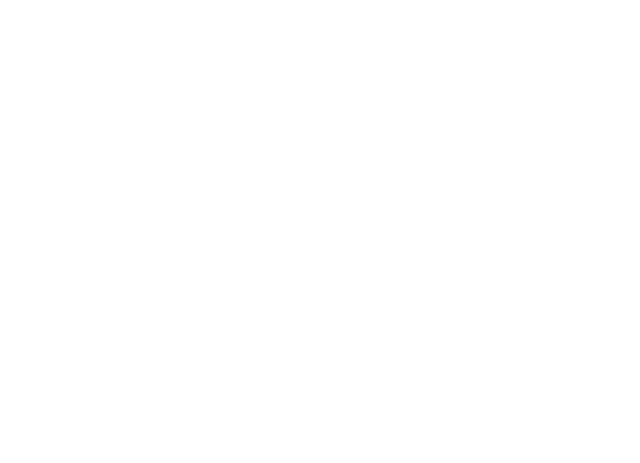
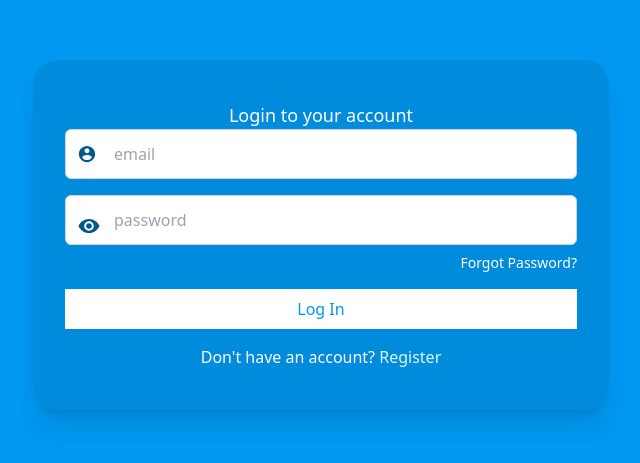
Before and after one commit to srisaikatla/HRMS, a React (Vite) app: page /e-login in a window 1280 px wide. Before the commit this address had no page. Shown: the part 165-628 px from the top of the page, without its empty margins (319-959 px from the left). Built offline with nearby package versions, Linux system fonts and the light colour scheme.

Commit message:
employee login and options page added

```diff
--- a/src/App.jsx
+++ b/src/App.jsx
@@ -13,12 +13,13 @@
 import EditDepartmentList from "./components/hr/employeeForm/EditDepartmentList";
 import EditEmployee from "./components/hr/employeeForm/EditEmployee";
 import EditDepartment from "./components/hr/employeeForm/EditDepartment";
-// import EmployeeNavBar from "./components/employeetab/EmployeeNavBar"
-import Login from "./components/hr/authentication/login/Login";
+import EmployeeSideBar from "./employee/EmployeeSideBar"
+import HrLogin from "./components/hr/authentication/hrLogin/HrLogin";
+import EmployeeLogin from "./employee/EmployeeLogin";
 import ForgotPassword from "./components/hr/authentication/forgotPassword/ForgotPassword";
 import NotFoundPage from "./components/hr/authentication/notFoundPage/NotFoundPage";
 import Register from "./components/hr/authentication/register/Register";
-import EmployeeSideBar from "./employee/EmployeeSideBar";
+import Options from "./optionsPages/Options";
 function App() {
   return (
     <div>
@@ -26,11 +27,13 @@
         <Routes>
           <Route path="/" element={<Sidebar />} />
           {/* <Route path="/" element={<EmployeeSideBar />} /> */}
-          <Route path="/login" element={<Login />} />
+          <Route path="/login" element={<HrLogin />} />
+          <Route path="/e-login" element={<EmployeeLogin />} />
           <Route path="/register" element={<Register />} />
           <Route path="/forget-password" element={<ForgotPassword />} />
           <Route path="/404" element={<NotFoundPage />} />
-          {/* <Route path="/navbar" element={<EmployeeNavBar />} /> */}
+          <Route path="/employee" element={<EmployeeSideBar />} />
+          <Route path="/option" element={<Options />} />
           {/* <Route path="/allemployees" element={<AllEmployees />} />
           <Route path="/leaverequest" element={<LeaveRequest />} /> */}
           {/* <Route path="/departmentlist" element={<DepartmentList />} /> */}
--- a/src/State/Auth/ActionType.js
+++ b/src/State/Auth/ActionType.js
@@ -6,9 +6,17 @@
 export const LOGIN_SUCCESS = 'LOGIN_SUCCESS';
 export const LOGIN_FAILURE = 'LOGIN_FAILURE';
 
+export const EMPLOYEE_LOGIN_REQUEST = 'EMPLOYEE_LOGIN_REQUEST';
+export const EMPLOYEE_LOGIN_SUCCESS = 'EMPLOYEE_LOGIN_SUCCESS';
+export const EMPLOYEE_LOGIN_FAILURE = 'EMPLOYEE_LOGIN_FAILURE';
+
 export const GET_USER_REQUEST = "GET_USER_REQUEST";
 export const GET_USER_SUCCESS = "GET_USER_SUCCESS";
 export const GET_USER_FAILURE = "GET_USER_FAILURE";
+
+export const GET_EMPLOYEE_REQUEST = "GET_EMPLOYEE_REQUEST";
+export const GET_EMPLOYEE_SUCCESS = "GET_EMPLOYEE_SUCCESS";
+export const GET_EMPLOYEE_FAILURE = "GET_EMPLOYEE_FAILURE";
 
 export const CHECK_EMAIL_REQUEST = " CHECK_EMAIL_REQUEST,";
 export const CHECK_EMAIL_SUCCESS = "CHECK_EMAIL_SUCCESS";
--- a/src/components/NavBar.jsx
+++ b/src/components/NavBar.jsx
@@ -1,3 +1,5 @@
+/* eslint-disable react/prop-types */
+/* eslint-disable no-unused-vars */
 import React, { useState } from "react";
 import {
   FaFolder,
--- a/src/components/hr/authentication/login/Login.jsx
+++ b/src/components/hr/authentication/hrLogin/HrLogin.jsx
@@ -6,7 +6,7 @@
 import { useDispatch } from "react-redux";
 import { login } from "../../../../State/Auth/Action";
 
-function Login() {
+function HrLogin() {
   const [email, setEmail] = useState("");
   const [password, setPassword] = useState("");
   const [showPassword, setShowPassword] = useState(false);
@@ -101,4 +101,4 @@
   );
 }
 
-export default Login;
+export default HrLogin;
--- /dev/null
+++ b/src/employee/EmployeeLogin.jsx
@@ -0,0 +1,102 @@
+/* eslint-disable no-unused-vars */
+/* eslint-disable react/no-unescaped-entities */
+import React, { useState } from "react";
+import { IoMdContact, IoMdEye, IoMdEyeOff } from "react-icons/io";
+import { Link, useNavigate } from "react-router-dom";
+import { useDispatch } from "react-redux";
+import { employee } from "../State/Auth/Action";
+
+function EmployeeLogin() {
+    const [showPassword, setShowPassword] = useState(false);
+    const [error, setError] = useState(null);
+    const navigate = useNavigate();
+    const dispatch = useDispatch();
+
+    const handleSubmit = (event) => {
+        event.preventDefault();
+        const data = new FormData(event.currentTarget);
+        const userData = {
+            email: data.get("email"),
+            password: data.get("password"),
+        };
+        navigate("/employee");
+        dispatch(employee(userData));
+    };
+
+    return (
+        <div className="bg-[#0098F1] w-screen h-screen flex items-center justify-center px-4 sm:px-6 md:px-8 lg:px-12">
+            <div
+                className="relative w-full max-w-sm md:max-w-md lg:max-w-lg xl:max-w-xl h-[300px] sm:h-[350px] md:h-[250px] lg:h-[300px] xl:h-[350px] rounded-[20px] md:rounded-[25px] flex flex-col items-center justify-center shadow-xl p-6 md:p-8"
+                style={{
+                    background:
+                        "linear-gradient(to bottom, rgba(0, 88, 139, 0.2) 19.36%, rgba(0, 88, 139, 0.2) 19.36%)",
+                }}
+            >
+                <h2 className="text-lg font-medium text-white text-center">
+                    Login to your account
+                </h2>
+                <form
+                    onSubmit={handleSubmit}
+                    className="flex flex-col w-full space-y-4"
+                >
+                    <div className="relative">
+                        <IoMdContact className="absolute left-3 top-1/2 transform -translate-y-1/2 w-5 h-5 text-[#00588B]" />
+                        <input
+                            id="email"
+                            label="Email"
+                            name="email"
+                            type="email"
+                            placeholder="email"
+                            required
+                            className="w-full h-[50px] px-12 py-2 border bg-[#FFFFFF] border-gray-300 rounded-md focus:outline-none focus:ring-2 focus:ring-[#00588B]"
+                        />
+                    </div>
+                    <div className="relative">
+                        <div className="absolute left-3 top-1/2 transform -translate-y-1/2">
+                            {showPassword ? (
+                                <IoMdEyeOff
+                                    className="w-6 h-6 mb-4 text-[#00588B] cursor-pointer"
+                                    onClick={() => setShowPassword(!showPassword)}
+                                />
+                            ) : (
+                                <IoMdEye
+                                    className="w-6 h-6 mb-4 text-[#00588B] cursor-pointer"
+                                    onClick={() => setShowPassword(!showPassword)}
+                                />
+                            )}
+                        </div>
+                        <input
+                            type={showPassword ? "text" : "password"}
+                            id="password"
+                            name="password"
+                            label="Password"
+                            placeholder="password"
+                            required
+                            className="w-full h-[50px] pl-12 pr-4 border bg-[#FFFFFF] border-gray-300 rounded-md focus:outline-none focus:ring-2 focus:ring-[#00588B]"
+                        />
+                        <div className="text-sm text-white mt-2 text-right">
+                            <Link className="hover:underline cursor-pointer">
+                                Forgot Password?
+                            </Link>
+                        </div>
+                    </div>
+                    {error && <p className="text-red-500 text-sm text-center">{error}</p>}
+                    <button
+                        type="submit"
+                        className="w-full py-2 bg-[#FFFFFF] text-[#0098F1] transition duration-300 hover:bg-[#e0f7ff] focus:outline-none"
+                    >
+                        Log In
+                    </button>
+                </form>
+                <p className="text-center text-white mt-4">
+                    Don't have an account?{" "}
+                    <Link to="/register" className="text-[#e0f7ff] hover:underline">
+                        Register
+                    </Link>
+                </p>
+            </div>
+        </div>
+    );
+}
+
+export default EmployeeLogin;
--- a/src/employee/EmployeeNavBar.jsx
+++ b/src/employee/EmployeeNavBar.jsx
@@ -1,3 +1,4 @@
+/* eslint-disable no-unused-vars */
 import React, { useState } from "react";
 import {
   FaFolder,
--- /dev/null
+++ b/src/optionsPages/Options.jsx
@@ -0,0 +1,46 @@
+/* eslint-disable no-unused-vars */
+import React from "react";
+import { MdOutlineSettingsSuggest } from "react-icons/md";
+import { FaUserAlt } from "react-icons/fa";
+import { useNavigate } from "react-router-dom";
+
+const Options = () => {
+  const history = useNavigate();
+
+  const handleAdminClick = () => {
+    // Navigate to the admin login page
+    history("/login");
+  };
+
+  const handleUserClick = () => {
+    // Navigate to the user login page
+    history("/login");
+  };
+
+  return (
+    <>
+      <div className="bg-blue-800 w-full h-screen flex justify-center items-center gap-x-16">
+        <button
+          className="flex justify-center items-center flex-col shadow-2xl p-8 rounded-md border border-gray-200"
+          onClick={handleAdminClick}
+        >
+          <div className="text-[100px] font-semibold font text-gray-400">
+            <MdOutlineSettingsSuggest />
+          </div>
+          <div className="text-[30px] text-gray-300">Admin</div>
+        </button>
+        <button
+          className="flex justify-center items-center flex-col shadow-2xl p-8 rounded-md border border-gray-200"
+          onClick={handleUserClick}
+        >
+          <div className="text-[100px] font-semibold font text-gray-400">
+            <FaUserAlt />
+          </div>
+          <div className="text-[30px] text-gray-300">Hr</div>
+        </button>
+      </div>
+    </>
+  );
+};
+
+export default Options;
```
Also changed, not shown: src/State/Auth/Action.js (+48 -1 lines), src/employee/EmployeeSideBar.jsx (+12 -24 lines).
